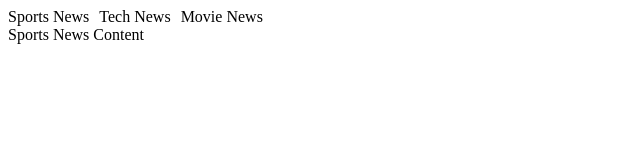
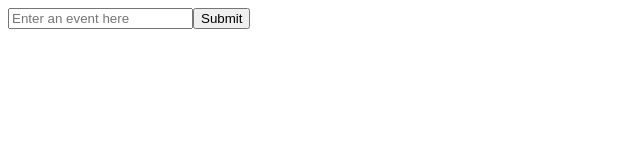
Before and after one commit to DearJohnn/vue3, a plain HTML site: page index.html in a window 1280 px wide. Shown: the whole page, without its empty margins (0-640 px from the left). Drawn offline with nearby package versions, Linux system fonts and the light colour scheme.

Commit message:
todo list

```diff
--- a/index.html
+++ b/index.html
@@ -5,44 +5,33 @@
     <meta charset="UTF-8">
     <meta name="viewport" content="width=device-width, initial-scale=1.0">
     <script src="https://unpkg.com/vue@3/dist/vue.global.js"></script>
-    <style>
-        .tabs{
-            display:flex;
-            gap:10px;
-        }
-        .content>div{
-            display:none;
-        }
-    </style>
     <title>Document</title>
 </head>
 <body>
     <div id="app">
-        <div class="tabs">
-            <div @click="show('sports')">Sports News</div>
-            <div @click="show('tech')">Tech News</div>
-            <div @click="show('movie')">Movie News</div>
-        </div>
-        <div class="content">
-            <div :style="{display: activeTab === 'sports' ? 'block' : 'none'}">Sports News Content</div>
-            <div :style="{display: activeTab === 'tech' ? 'block' : 'none'}">Tech News Content</div>
-            <div :style="{display: activeTab === 'movie' ? 'block' : 'none'}">Movie News Content</div>
-        </div>
-
-
+       <input type="text" placeholder="Enter an event here" v-model="val">
+        <button @click="addEvent">Submit</button>
+        <ul>
+            <li v-for="(event, index) in list" @click="removeEvent(index)">{{event}}</li>
+        </ul>
     </div>
     <script>
         const{createApp} = Vue
         createApp({
             data(){
                 return {
-                    activeTab:'sports'
+                    val:"",
+                    list:[]
                 }
             },
             methods:{
-                show(tab){
-                    this.activeTab = tab
-                }
+                    addEvent(){
+                        this.list.push(this.val);
+                        this.val="";
+                    },
+                    removeEvent(index){
+                        this.list.splice(index,1);
+                    }
                 }
             }
         ).mount("#app")
```
